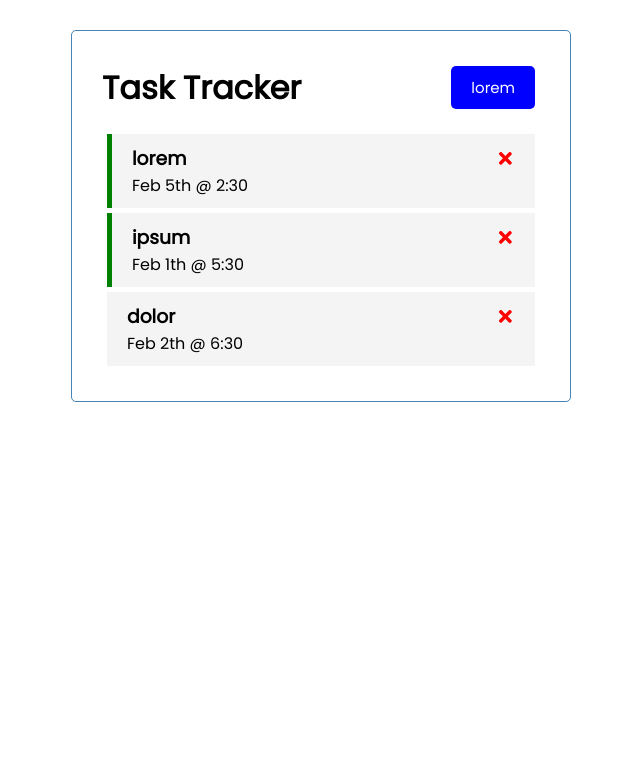
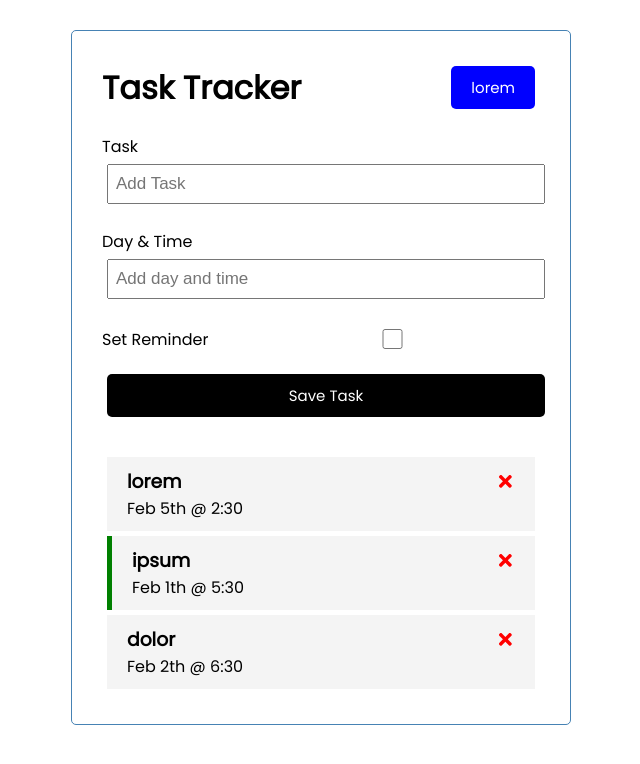
Before and after one commit to jasonly/learning-react, a React (Create React App) app: page / in a window 1280 px wide. Shown: the top 764 px of the page, without its empty margins (319-959 px from the left). Built offline with nearby package versions, Linux system fonts and the light colour scheme.

Commit message:
refactor: add task

```diff
--- a/src/App.js
+++ b/src/App.js
@@ -1,5 +1,7 @@
 import Header from './components/Header'
 import Tasks from './components/Tasks'
+import AddTask from './components/AddTask'
+
 import { useState } from 'react'
 
 const App = () => {
@@ -9,7 +11,7 @@
       id: 1,
       text: 'lorem',
       day: 'Feb 5th @ 2:30',
-      reminder: true
+      reminder: false
     },
     {
       id: 2,
@@ -25,6 +27,13 @@
     }
   ])
 
+  // Add Task
+  const addTask = (task) => {
+    const id = Math.floor(Math.random() * 100000 + 1)
+    const newTask = { id, ...task }
+    setTasks([...tasks, newTask])
+  }
+
   // Delete Task
   const deleteTask = (id) => {
     setTasks(tasks.filter((task) => task.id !== id))
@@ -32,13 +41,13 @@
 
   // Toggle Reminder
   const toggleReminder = (id) => {
-    setTasks(tasks.map((task) => task.id === id ? { ...task, reminder: !task} : task))
+    setTasks(tasks.map((task) => task.id === id ? { ...task, reminder: !task.reminder} : task))
   }
 
   return (
     <div className='container'>
       <Header />
-
+      <AddTask onAdd={ addTask }/>
       {
         tasks.length > 0 ?
         <Tasks
@@ -47,8 +56,6 @@
           onToggle={ toggleReminder }
         /> : 'weeeeh'
       }
-
-
     </div>
   )
 }
--- /dev/null
+++ b/src/components/AddTask.js
@@ -0,0 +1,67 @@
+import { useState } from 'react'
+
+const AddTask = ({ onAdd }) => {
+  const [text, setText] = useState('')
+  const [day, setDay] = useState('')
+  const [reminder, setReminder] = useState(false)
+
+  const onSubmit = (evt) => {
+    evt.preventDefault()
+
+    if(!text) {
+      alert('Please add a task')
+      return
+    }
+
+    onAdd({ text, day, reminder})
+
+    setText('')
+    setDay('')
+    setReminder(false)
+  }
+
+  return (
+    <form
+      className='add-form'
+      onSubmit={onSubmit}
+    >
+      <div className='form-control'>
+        <label>Task</label>
+        <input
+          type='text'
+          placeholder='Add Task'
+          value={text}
+          onChange={ (evt) => {setText(evt.target.value)} }
+        ></input>
+      </div>
+
+      <div className='form-control'>
+        <label>Day & Time</label>
+        <input
+          type='text'
+          placeholder='Add day and time'
+          value={day}
+          onChange={ (evt) => {setDay(evt.target.value)} }
+        ></input>
+      </div>
+
+      <div className='form-control form-control-check'>
+        <label>Set Reminder</label>
+        <input
+          type='checkbox'
+          checked={reminder}
+          value={reminder}
+          onChange={ (evt) => {setReminder(evt.currentTarget.checked)} }
+        ></input>
+      </div>
+
+      <input
+        type='submit'
+        value='Save Task'
+        className='btn btn-block'
+      />
+    </form>
+  )
+}
+
+export default AddTask
```
